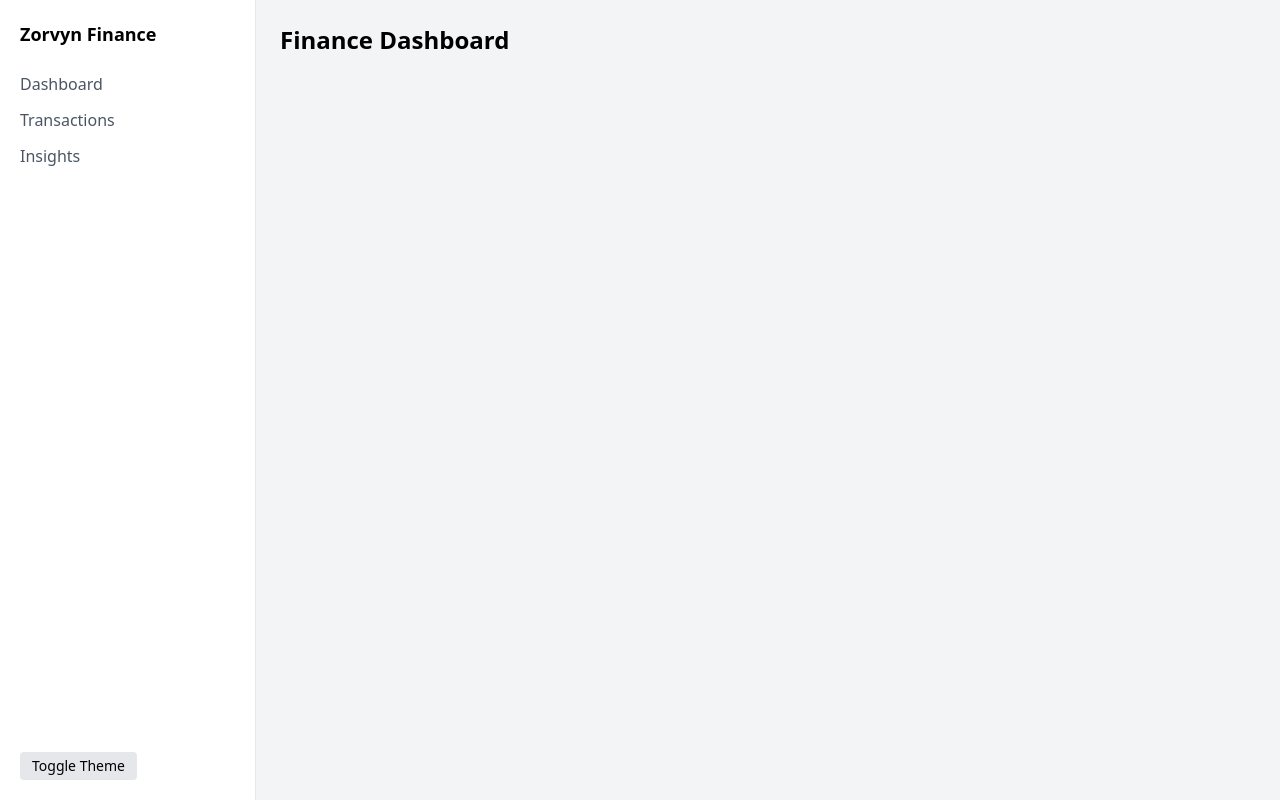
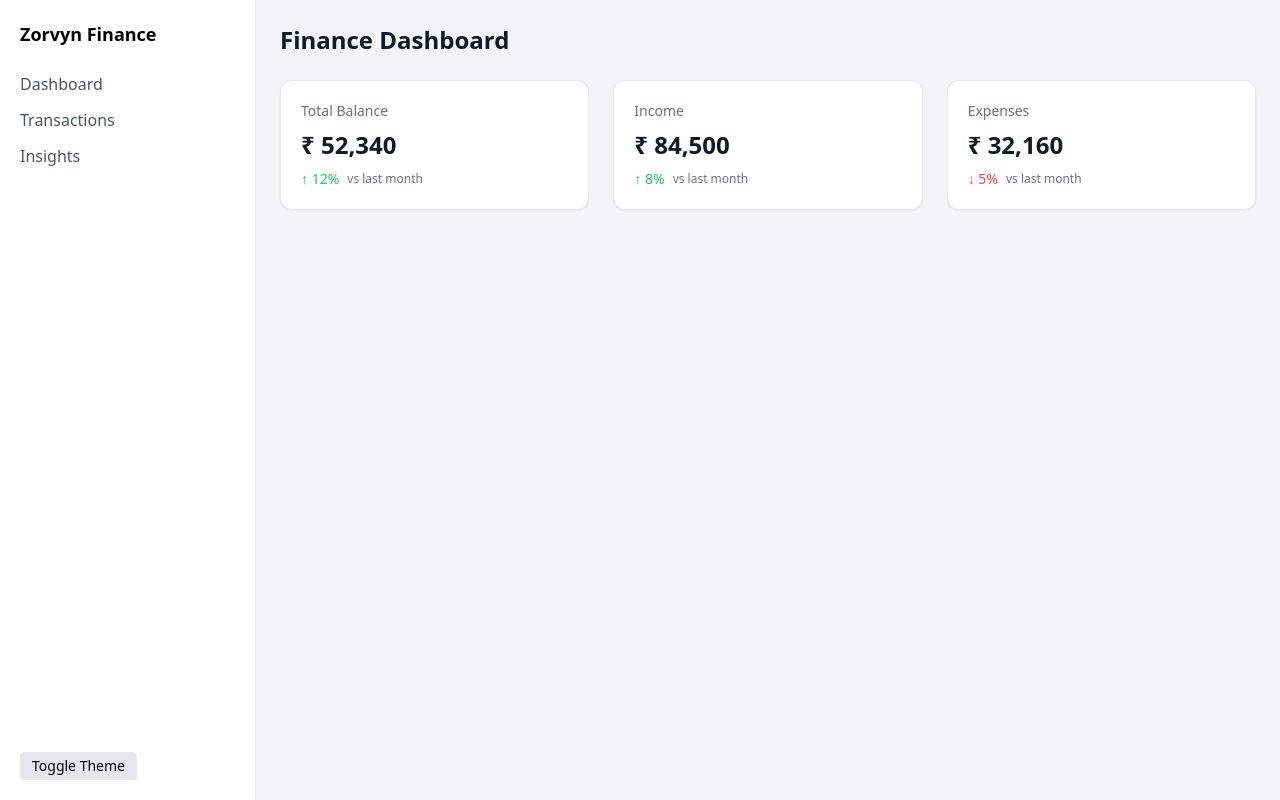
Before and after one commit to sandeepmukku12/finance-dashboard, a React (Vite) app: page / in a window 1280 px wide. Built offline with nearby package versions, Linux system fonts and the light colour scheme.

Commit message:
feat: add summary card component in dashboard page

```diff
--- a/src/pages/Dashboard.jsx
+++ b/src/pages/Dashboard.jsx
@@ -1,7 +1,40 @@
+import SummaryCard from "../components/SummaryCard";
+
 export default function Dashboard() {
   return (
-    <div className="p-6">
-      <h1 className="text-2xl font-semibold">Finance Dashboard</h1>
+    <div className="p-6 space-y-6">
+
+      {/* Header */}
+      <h1 className="text-2xl font-semibold text-gray-900 dark:text-white">
+        Finance Dashboard
+      </h1>
+
+      {/* Summary Cards */}
+      <div className="grid grid-cols-1 md:grid-cols-3 gap-6">
+
+        <SummaryCard
+          title="Total Balance"
+          amount={52340}
+          change={12}
+          isPositive={true}
+        />
+
+        <SummaryCard
+          title="Income"
+          amount={84500}
+          change={8}
+          isPositive={true}
+        />
+
+        <SummaryCard
+          title="Expenses"
+          amount={32160}
+          change={5}
+          isPositive={false}
+        />
+
+      </div>
+
     </div>
   );
 }
```
